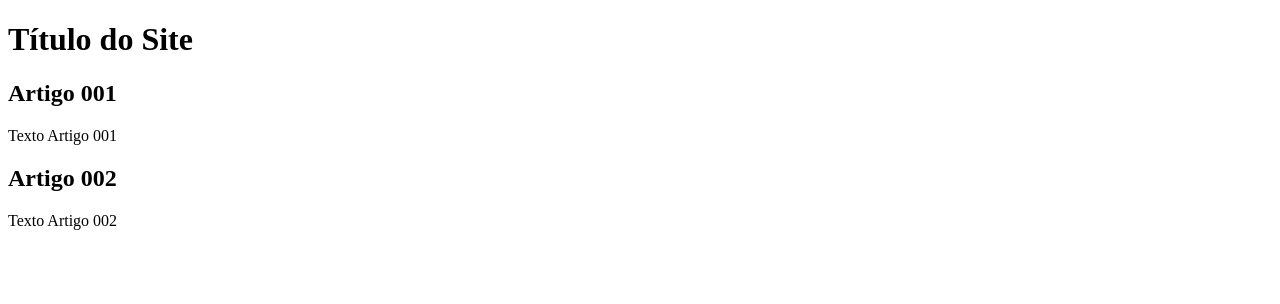
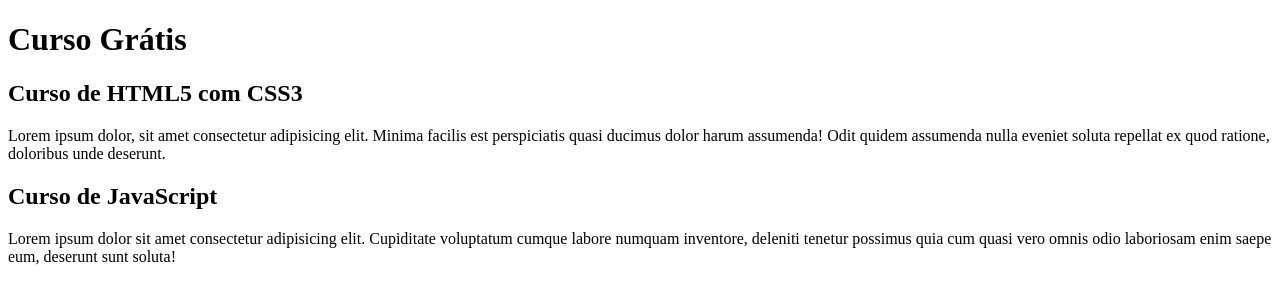
Before and after one commit to codexyas/projeto-site, a plain HTML site: page index.html in a window 1280 px wide. Drawn offline with Linux system fonts and the light colour scheme.

Commit message:
comecei a escrever o conteúdo

```diff
--- a/index.html
+++ b/index.html
@@ -8,15 +8,15 @@
 <body>
     <main>
         <header>
-            <h1>Título do Site</h1>
+            <h1>Curso Grátis</h1>
         </header>
         <article>
-            <h2>Artigo 001</h2>
-            <p>Texto Artigo 001</p>
+            <h2>Curso de HTML5 com CSS3</h2>
+            <p>Lorem ipsum dolor, sit amet consectetur adipisicing elit. Minima facilis est perspiciatis quasi ducimus dolor harum assumenda! Odit quidem assumenda nulla eveniet soluta repellat ex quod ratione, doloribus unde deserunt.</p>
         </article>
         <article>
-            <h2>Artigo 002</h2>
-            <p>Texto Artigo 002</p>
+            <h2>Curso de JavaScript</h2>
+            <p>Lorem ipsum dolor sit amet consectetur adipisicing elit. Cupiditate voluptatum cumque labore numquam inventore, deleniti tenetur possimus quia cum quasi vero omnis odio laboriosam enim saepe eum, deserunt sunt soluta!</p>
         </article>
     </main>
 </body>
```
